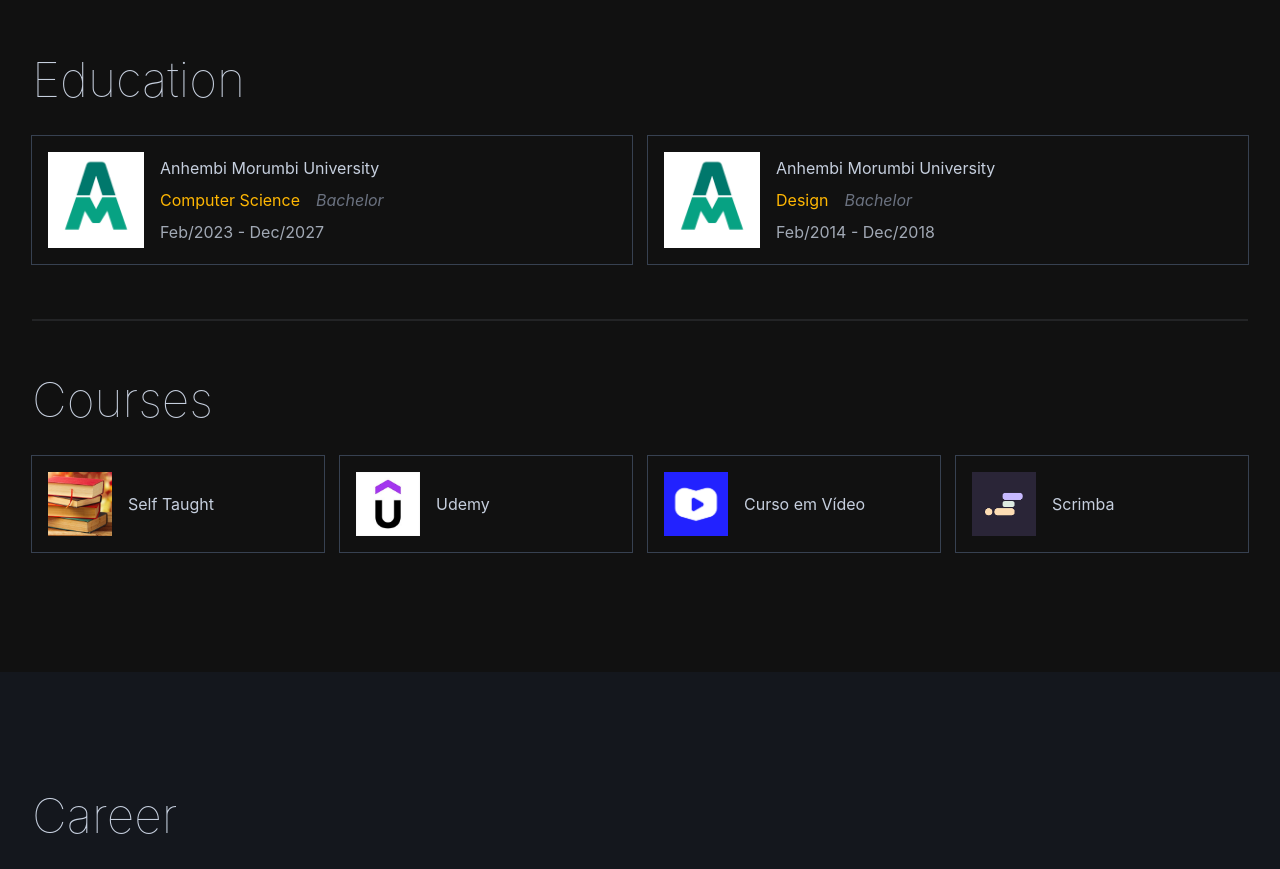
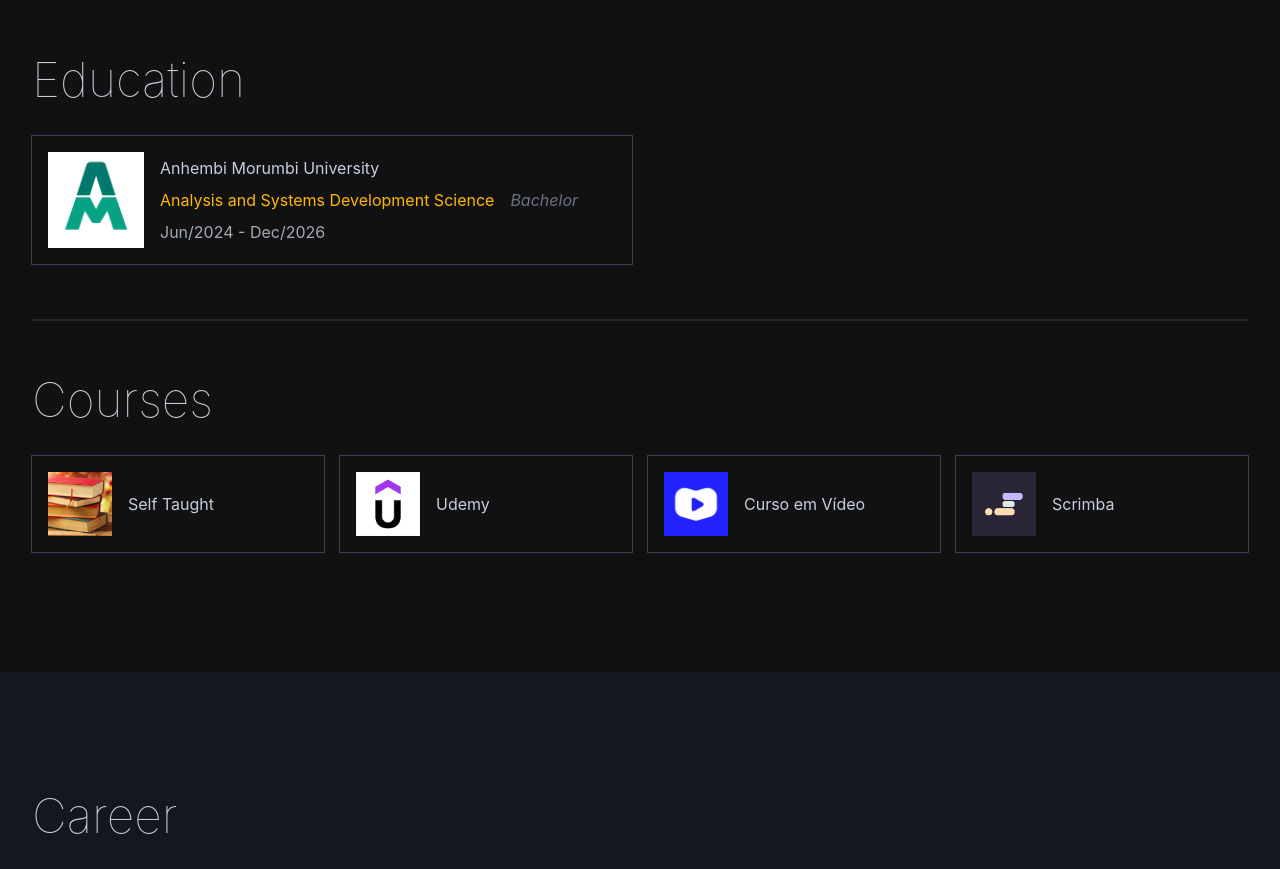
Before and after one commit to YggLart/newrepo, a React (Create React App) app: page / in a window 1280 px wide. Shown: the part 1600-2469 px from the top of the page. Built offline with nearby package versions, Linux system fonts and the light colour scheme.

Commit message:
update education

```diff
--- a/src/Data/education.ts
+++ b/src/Data/education.ts
@@ -8,18 +8,18 @@ export const education = {
   Graduations: [
     {
       Place: "Anhembi Morumbi University",
-      Course: "Computer Science",
-      From: new Date("2023-02-01"),
-      To: new Date("2027-12-20"),
+      Course: "Analysis and Systems Development Science",
+      From: new Date("2024-06-01"),
+      To: new Date("2026-12-20"),
       Image: AnhembiMorumbi,
     },
-    {
-      Place: "Anhembi Morumbi University",
-      Course: "Design",
-      From: new Date("2014-02-01"),
-      To: new Date("2018-12-20"),
-      Image: AnhembiMorumbi,
-    },
+    // {
+    //   Place: "Anhembi Morumbi University",
+    //   Course: "Design",
+    //   From: new Date("2014-02-01"),
+    //   To: new Date("2018-12-20"),
+    //   Image: AnhembiMorumbi,
+    // },
   ],
   Courses: [
     {
```
